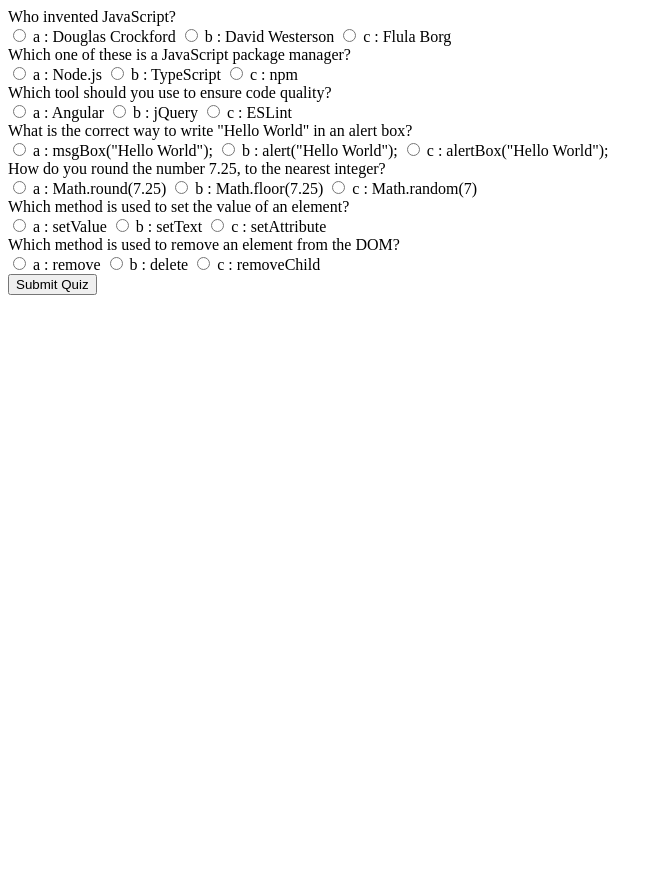
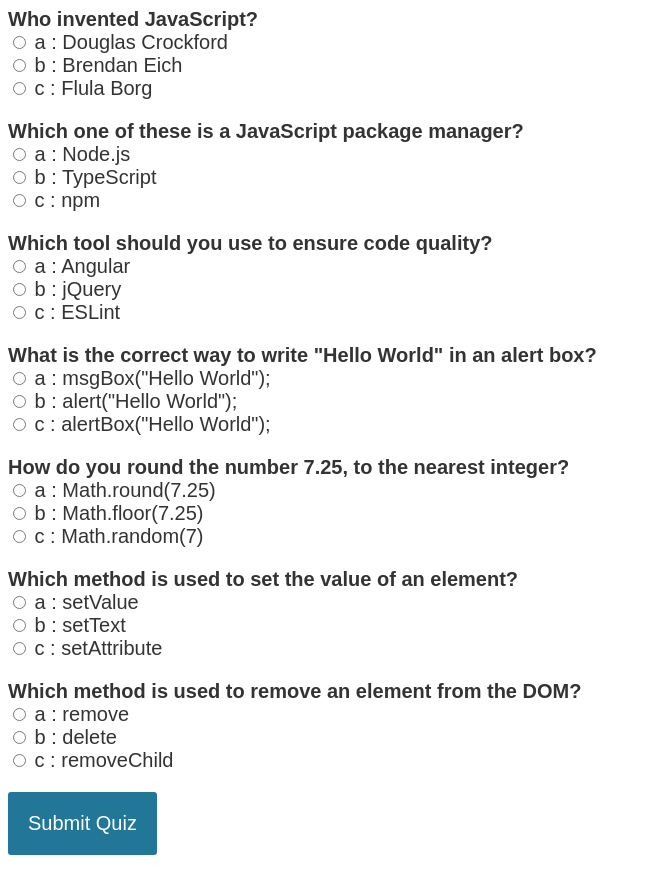
Before and after one commit to Sly-Ry/JavascriptQuiz, a plain HTML site: page index.html in a window 1280 px wide. Shown: the whole page, without its empty margins (0-662 px from the left). Before the commit the page ends 800 px from the top, so only its background shows below. Drawn offline with Linux system fonts and the light colour scheme.

Commit message:
added styling and refactored issues causing the submit button not to work

```diff
--- a/assets/css/index.css
+++ b/assets/css/index.css
@@ -0,0 +1,28 @@
+body{
+	font-size: 20px;
+	font-family: sans-serif;
+	color: #333;
+}
+.question{
+	font-weight: 600;
+}
+.answers {
+  margin-bottom: 20px;
+}
+.answers label{
+  display: block;
+}
+#submit{
+	font-family: sans-serif;
+	font-size: 20px;
+	background-color: #279;
+	color: #fff;
+	border: 0px;
+	border-radius: 3px;
+	padding: 20px;
+	cursor: pointer;
+	margin-bottom: 20px;
+}
+#submit:hover{
+	background-color: #38a;
+}
--- a/assets/js/index.js
+++ b/assets/js/index.js
@@ -1,5 +1,9 @@
+// IIFE (immediately invoked function expression)
+(function(){
+
     // functions
     function buildQuiz() {
+
         // variable to store the HTML output
         const output = [];
 
@@ -36,7 +40,7 @@ function buildQuiz() {
     function showResults(){
 
         // gather answer containers from the quiz
-    const answerContainers = quizContainer.querySelectAll('answer');
+        const answerContainers = quizContainer.querySelectorAll('.answers');
 
         // keep track of user's answers
         let numCorrect = 0;
@@ -71,16 +75,16 @@ function showResults(){
     // variables
     const quizContainer = document.getElementById('quiz');
     const resultsContainer = document.getElementById('results');
-const submitBtn = document.getElementById('submit');
+    const submitButton = document.getElementById('submit');
     const leQuestions = [
         {
             question: 'Who invented JavaScript?',
             answers: {
                 a: 'Douglas Crockford',
-            b: 'David Westerson',
+                b: 'Brendan Eich',
                 c: 'Flula Borg'
             },
-        correctAnswer: 'a'
+            correctAnswer: 'b'
         },
         {
             question: "Which one of these is a JavaScript package manager?",
@@ -142,4 +146,5 @@ const leQuestions = [
     buildQuiz();
 
     // event listeners
-submitBtn.addEventListener('click', showResults);
+    submitButton.addEventListener('click', showResults);
+})();
--- a/index.html
+++ b/index.html
@@ -5,6 +5,7 @@
     <meta http-equiv="X-UA-Compatible" content="IE=edge">
     <meta name="viewport" content="width=device-width, initial-scale=1.0">
     <title>JSQ</title>
+    <link rel="stylesheet" href="./assets/css/index.css">
 </head>
 <body>
     <div id='quiz'></div>
```
Lines whose indentation alone changed are shown as unchanged.
